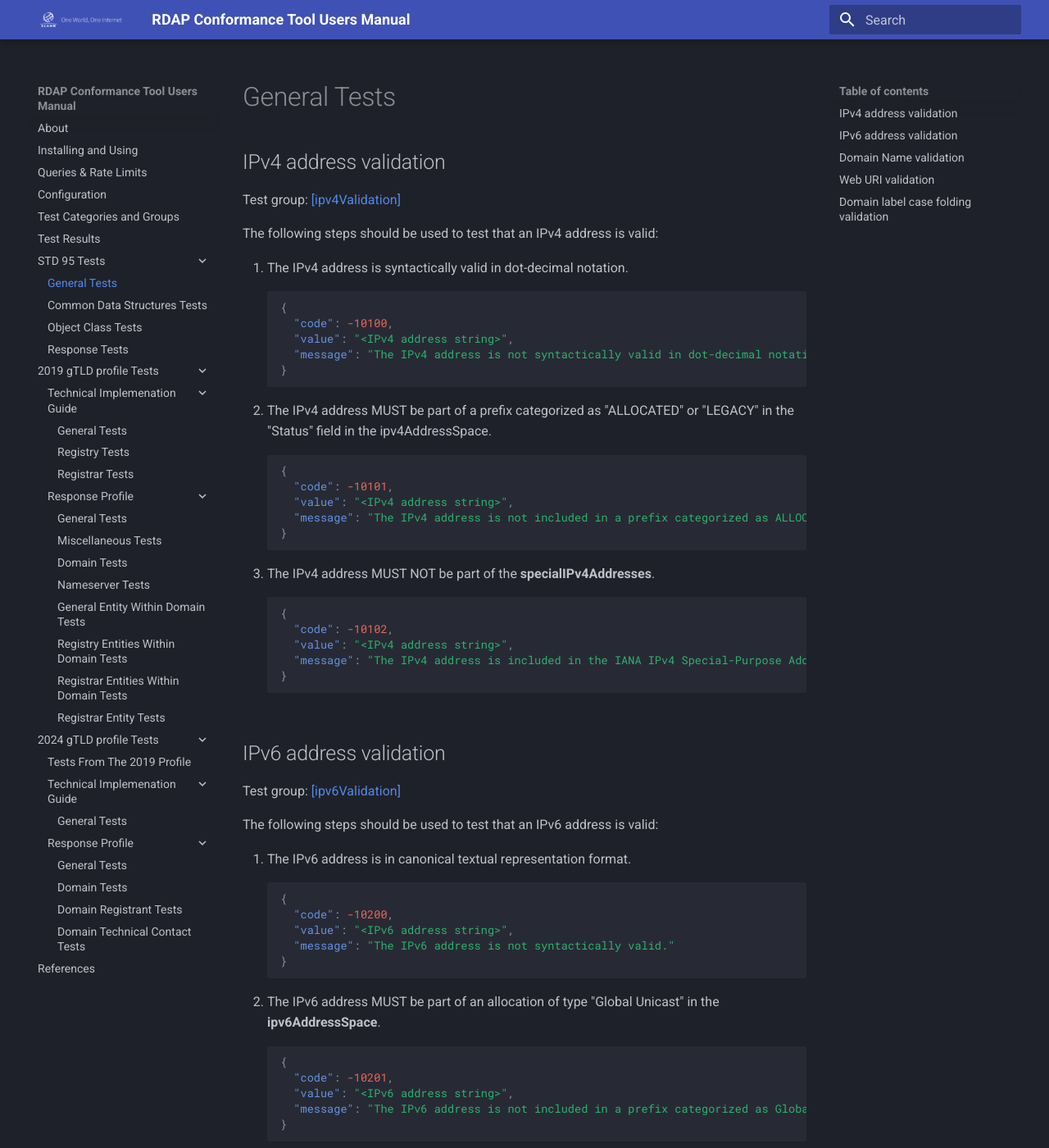
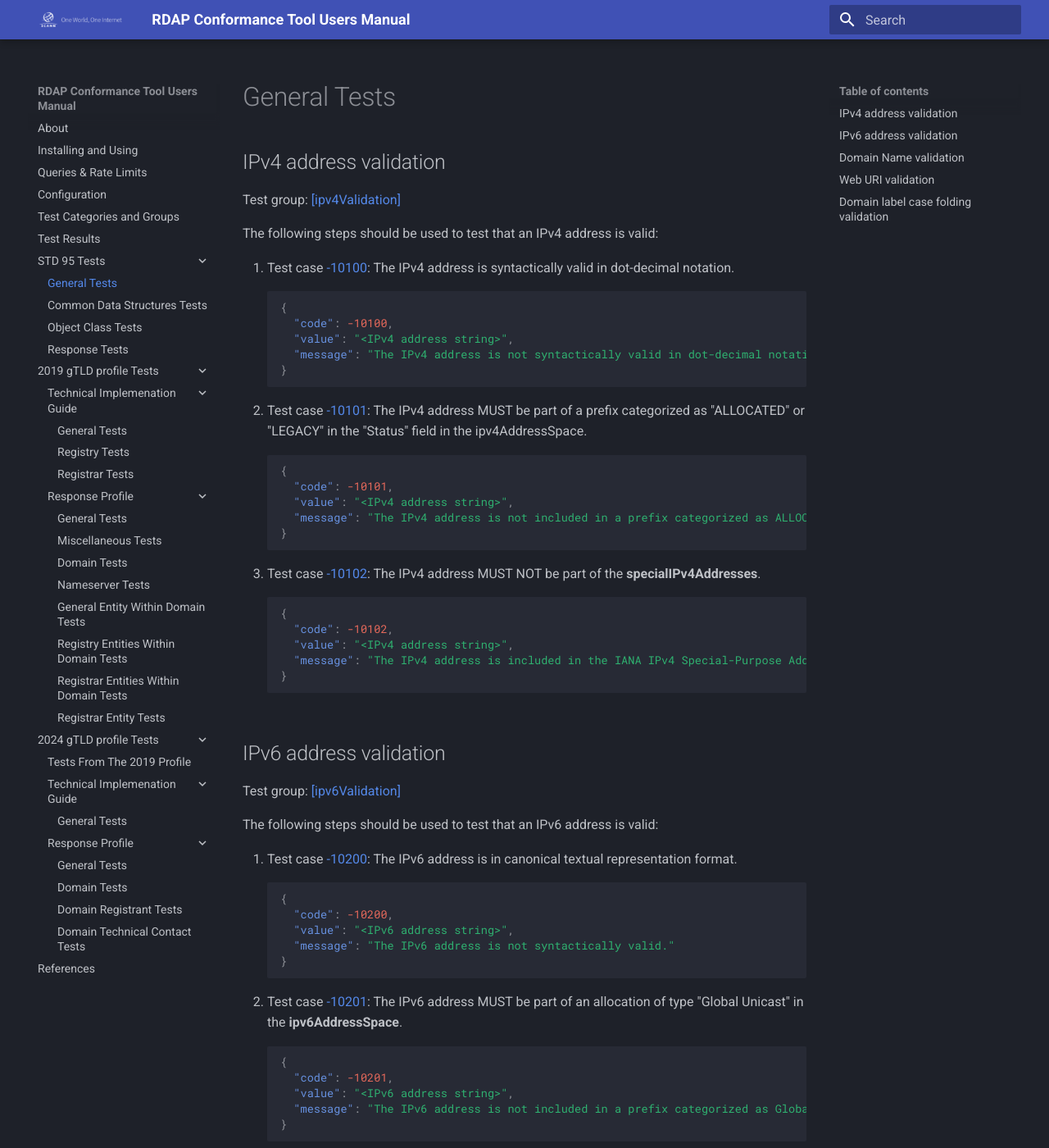
Before and after one commit to icann/rdap-conformance-tool, an MkDocs documentation site: the page built from docs/std_95/general.md, in a window 1280 px wide and 1400 px high. Shown: the whole window at 82% size. Built offline with MkDocs 1.6.1 and Material for MkDocs 9.7.7, drawn with Linux system fonts in a browser that asks for light colours; some of the changed text lies outside the part shown.

Commit message:
test case links

````diff
--- a/docs/std_95/general.md
+++ b/docs/std_95/general.md
@@ -6,7 +6,7 @@
 
 The following steps should be used to test that an IPv4 address is valid:
 
-1. The IPv4 address is syntactically valid in dot-decimal notation.
+1. Test case [-10100](#id-testCase-10100){ #id-testCase-10100 }: The IPv4 address is syntactically valid in dot-decimal notation.
 ``` json
 {
   "code": -10100,
@@ -14,7 +14,7 @@ The following steps should be used to test that an IPv4 address is valid:
   "message": "The IPv4 address is not syntactically valid in dot-decimal notation."
 }
 ```
-2. The IPv4 address MUST be part of a prefix categorized as "ALLOCATED" or "LEGACY" in  the "Status" field in the ipv4AddressSpace.
+2. Test case [-10101](#id-testCase-10101){ #id-testCase-10101 }: The IPv4 address MUST be part of a prefix categorized as "ALLOCATED" or "LEGACY" in  the "Status" field in the ipv4AddressSpace.
 ``` json
 {
   "code": -10101,
@@ -22,7 +22,7 @@ The following steps should be used to test that an IPv4 address is valid:
   "message": "The IPv4 address is not included in a prefix categorized as ALLOCATED or LEGACY in the IANA IPv4 Address Space Registry. Dataset: ipv4AddressSpace"
 }
 ```
-3. The IPv4 address MUST NOT be part of the **specialIPv4Addresses**.
+3. Test case [-10102](#id-testCase-10102){ #id-testCase-10102 }: The IPv4 address MUST NOT be part of the **specialIPv4Addresses**.
 ``` json
 {
   "code": -10102,
@@ -37,7 +37,7 @@
 
 The following steps should be used to test that an IPv6 address is valid:
 
-1. The IPv6 address is in canonical textual representation format.
+1. Test case [-10200](#id-testCase-10200){ #id-testCase-10200 }: The IPv6 address is in canonical textual representation format.
 ``` json
 {
   "code": -10200,
@@ -45,7 +45,7 @@ The following steps should be used to test that an IPv6 address is valid:
   "message": "The IPv6 address is not syntactically valid."
 }
 ```
-2. The IPv6 address MUST be part of an allocation of type "Global Unicast" in the **ipv6AddressSpace**.
+2. Test case [-10201](#id-testCase-10201){ #id-testCase-10201 }: The IPv6 address MUST be part of an allocation of type "Global Unicast" in the **ipv6AddressSpace**.
 ``` json
 {
   "code": -10201,
@@ -53,7 +53,7 @@ The following steps should be used to test that an IPv6 address is valid:
   "message": "The IPv6 address is not included in a prefix categorized as Global Unicast in the Internet Protocol Version 6 Address Space. Dataset: ipv6AddressSpace"
 }
 ```
-3. The IPv6 address MUST NOT be part of the **specialIPv6Addresses**.
+3. Test case [-10202](#id-testCase-10202){ #id-testCase-10202 }: The IPv6 address MUST NOT be part of the **specialIPv6Addresses**.
 ``` json
 {
   "code": -10202,
@@ -69,7 +69,7 @@
 
 The following steps should be used to test that a domain name is valid:
 
-1. The length of each label is between 1 and 63.
+1. Test case [-10300](#id-testCase-10300){ #id-testCase-10300 }: The length of each label is between 1 and 63.
 ``` json
 {
   "code": -10300,
@@ -77,7 +77,7 @@ The following steps should be used to test that a domain name is valid:
   "message": "A DNS label with length not between 1 and 63 was found."
 }
 ```
-2. A maximum total length of 253 characters not including the last ".".
+2. Test case [-10301](#id-testCase-10301){ #id-testCase-10301 }: A maximum total length of 253 characters not including the last ".".
 ``` json
 {
   "code": -10301,
@@ -85,7 +85,7 @@ The following steps should be used to test that a domain name is valid:
   "message": "A domain name of more than 253 characters was found. "
 }
 ```
-3. At least two labels shall exist in the domain name. See,
+3. Test case [-10302](#id-testCase-10302){ #id-testCase-10302 }: At least two labels shall exist in the domain name. See,
 RDAP_Technical_Implementation_Guide_2_1 section 1.10.
 ``` json
 {
@@ -94,7 +94,7 @@ RDAP_Technical_Implementation_Guide_2_1 section 1.10.
   "message": "A domain name with less than two labels was found."
 }
 ```
-4. Each label of the domain name is a valid "A-label", "U-label", or "NR-LDH label".
+4. Test case [-10303](#id-testCase-10303){ #id-testCase-10303 }: Each label of the domain name is a valid "A-label", "U-label", or "NR-LDH label".
 ``` json
 {
   "code": -10303,
@@ -112,7 +112,7 @@
 
 The following steps should be used to test that a Web URI is valid:
 
-1. The URI shall be syntactically valid according to RFC3986.
+1. Test case [-10400](#id-testCase-10400){ #id-testCase-10400 }: The URI shall be syntactically valid according to RFC3986.
 ``` json
 {
   "code": -10400,
@@ -120,7 +120,7 @@ The following steps should be used to test that a Web URI is valid:
   "message": "The URI is not syntactically valid according to RFC3986."
 }
 ```
-2. The scheme of the URI shall be "http" or "https".
+2. Test case [-10401](#id-testCase-10401){ #id-testCase-10401 }: The scheme of the URI shall be "http" or "https".
 ``` json
 {
   "code": -10401,
@@ -128,7 +128,7 @@ The following steps should be used to test that a Web URI is valid:
   "message": "The scheme of the URI is not 'http' nor 'https'"
 }
 ```
-3. The host of the URI shall pass the test Domain Name validation [[domainNameValidation]][id-domainNameValidation], IPv4 address validation [[ipv4Validation]][id-ipv4Validation] or IPv6 address validation [[ipv6Validation]][id-ipv6Validation].
+3. Test case [-10402](#id-testCase-10402){ #id-testCase-10402 }: The host of the URI shall pass the test Domain Name validation [[domainNameValidation]][id-domainNameValidation], IPv4 address validation [[ipv4Validation]][id-ipv4Validation] or IPv6 address validation [[ipv6Validation]][id-ipv6Validation].
 ``` json
 {
   "code": -10402,
@@ -144,7 +144,7 @@
 
 The following steps should be used to test that an RDAP server is processing label case conversion correctly for domain name lookups:
 
-1. A subsequent RDAP lookup may be performed in the case of a domain name lookup to validate correct support for case insensitive label matching:
+1. Test case [-10403](#id-testCase-10403){ #id-testCase-10403 }: A subsequent RDAP lookup may be performed in the case of a domain name lookup to validate correct support for case insensitive label matching:
       1. For any "NR-LDH label" or "A-label" present, the RDAP response must match the response of a subsequent request converting any "NR-LDH label" or "A-label" alternating uppercase and lowercase characters (e.g., if the domain is "test.example" the RDAP response must match also for converted domain name "tEsT.ExAmPlE").
       1. For any "U-Label" present, in case that any of the code points support case folding, the u-label should be case-folded for the subsequent request. (e.g., if the domain is "CAFÉ.EXAMPLE" the RDAP response must match also for converted domain name "café.ExAmPlE").
           - In case that the domain name in the query contains all u-labels and none of the labels can be case-folded (i.e., the script or code points do not support case folding) a subsequent query is not required.
````
